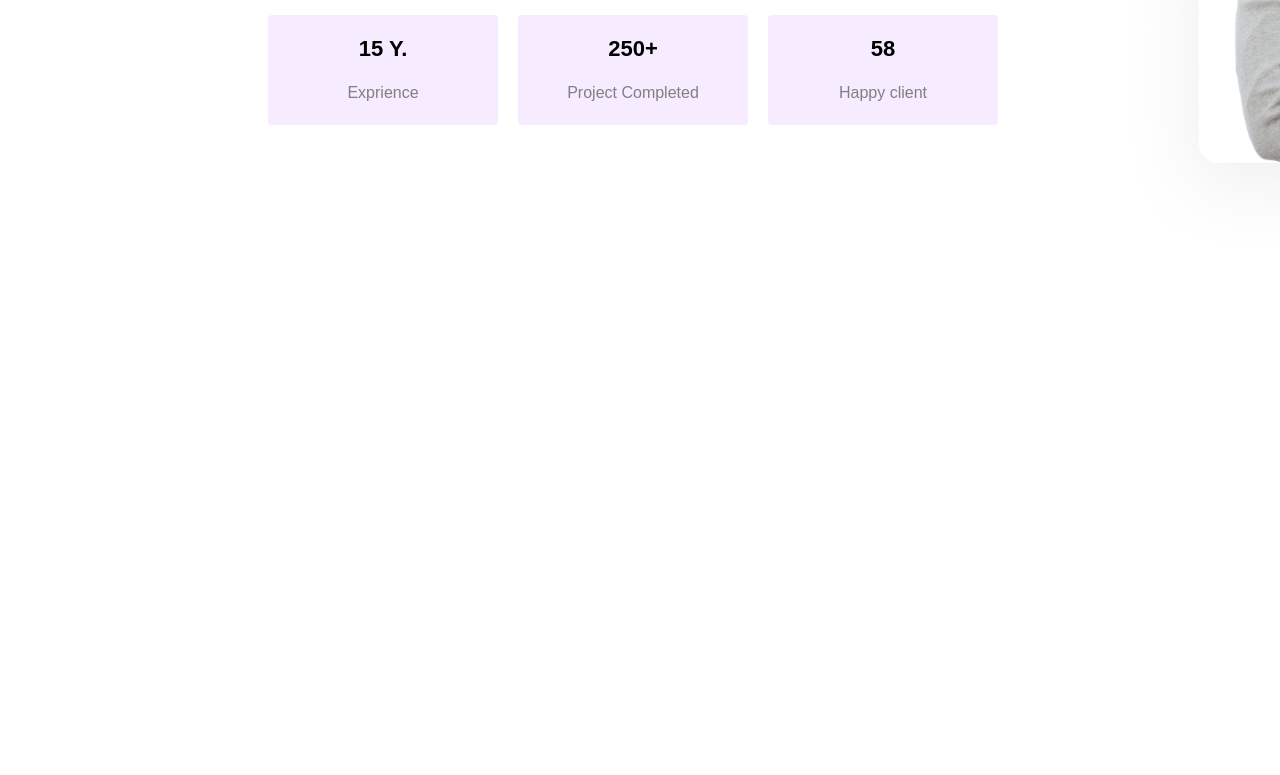
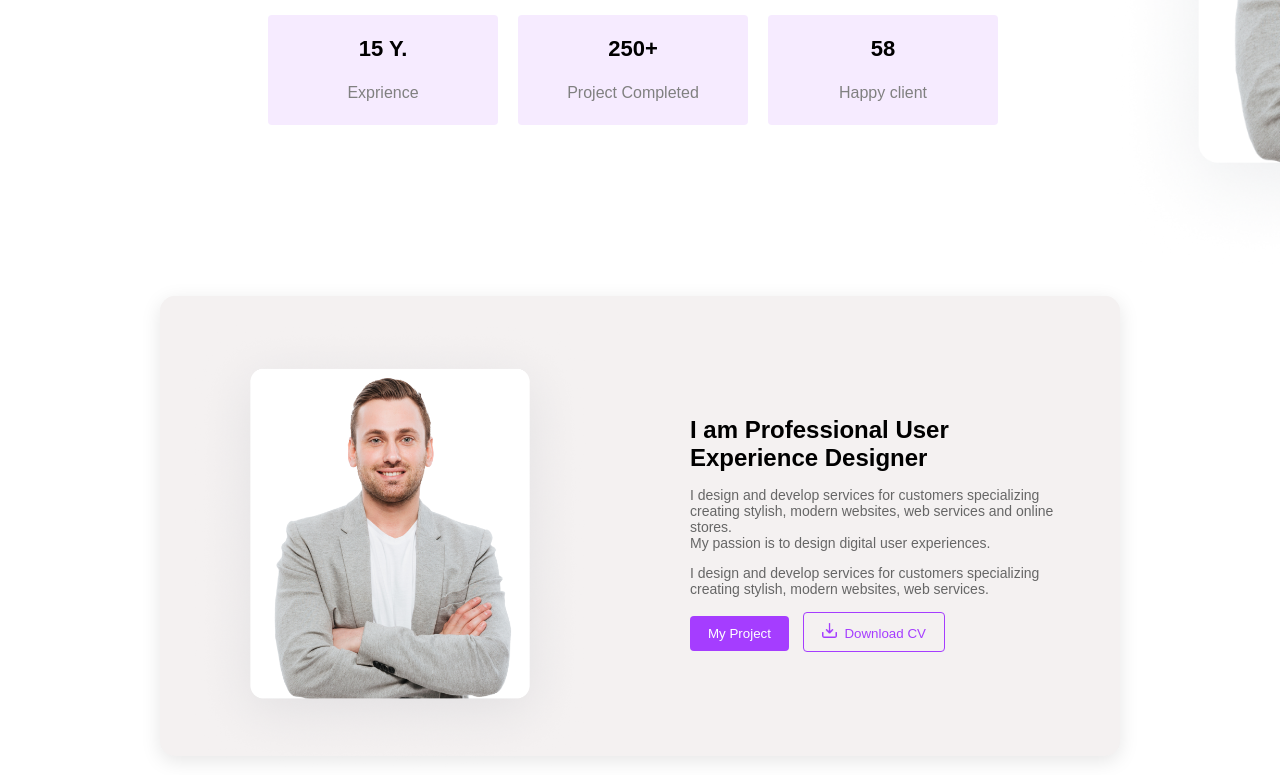
Before and after one commit to rahmuma/Rahmuma-portfolio-demo, a plain HTML site: page index.html in a window 1280 px wide. Shown: the part 542-1317 px from the top of the page. Before the commit the page ends 826 px from the top, so only its background shows below. Drawn offline with Linux system fonts and the light colour scheme.

Commit message:
first commit

```diff
--- a/index.html
+++ b/index.html
@@ -16,7 +16,8 @@
         <div class="nav-bar">
 
             <div class="h2">
-                <img class="logo" src="/src/img/926e158f-08b3-471a-83e3-2de101f32feb-removebg-preview.png" alt="">
+                <img class="logo" src="/src/img/926e158f-08b3-471a-83e3-2de101f32feb-removebg-preview.png"
+                alt="">
                 <h2>Rahmuma</h2>
             </div>
 
@@ -71,6 +72,43 @@
 
      </section>
 
+     <!-- pg-2 -->
+
+     <div class="main-container">
+
+    <div class="card">
+
+        <!-- LEFT IMG -->
+        <div class="left">
+            <img src="/src/img/unsplash_wKOKidNT14w.png" alt="profile">
+        </div>
+
+        <!-- RIGHT TEXT -->
+        <div class="right">
+            <h2>I am Professional User <br> Experience Designer</h2>
+
+            <p>
+                I design and develop services for customers specializing <br>
+                creating stylish, modern websites, web services and online stores. <br>
+                My passion is to design digital user experiences.
+            </p>
+
+            <p>
+                I design and develop services for customers specializing <br>
+                creating stylish, modern websites, web services.
+            </p>
+
+            <div class="buttons">
+                <button class="btn1">My Project</button>
+                <button class="btn2"><img id="icon" src="/src/icon/Vector.png" alt="">Download CV</button>
+            </div>
+        </div>
+
+    </div>
+
+     </div>
+
+
 </body>
 
 </html>
--- a/style.css
+++ b/style.css
@@ -1,12 +1,22 @@
 .font-type{
     font-family: sans-serif;
 }
+
+/* nav-bar */
 
 .nav-bar{
     display: flex;
     justify-content: space-between;
     padding:30px 80px;
 }
+
+.h2{
+    color:rgb(12, 12, 12);
+    display: flex;
+    margin-left: 80px;
+    padding-left: 70px;
+}
+
 .menu{
     display: flex;
     justify-content: space-between;
@@ -16,14 +26,6 @@
     font-size: 16px;
     margin-right: 100px;
 }
-
-.h2{
-    color:rgb(12, 12, 12);
-    display: flex;
-    margin-left: 80px;
-    padding-left: 70px;
-}
-
 
 .logo{
     width: 40px;
@@ -43,9 +45,7 @@
     font-size: 18px;
 }
 
-.hero-state{
-    display: flex;
-}
+/* hero-section */
 
 .hero{
     display: flex;
@@ -56,12 +56,17 @@
     margin-top: 100px;
 }
 
-#p{
-    color: gray;
+.text{
+    margin-left: 3px;
+    margin-bottom: 35px;
 }
 
 #h1{
     font-size: 40px;
+}
+
+#p{
+    color: gray;
 }
 
 .btn-1{
@@ -74,12 +79,11 @@
     height: 50px;
 }
 
-.text{
-    margin-left: 3px;
-    margin-bottom: 35px;
+/* hero-state */
 
+.hero-state{
+    display: flex;
 }
-
 
 .item-state{
     background-color: rgba(237, 216, 255, 0.5);
@@ -102,7 +106,87 @@
     margin-top: 1px;
 }
 
+/* subject */
+
 .main-img img{
     width: 600px;
     margin-left: 100px;
 }
+
+/* pg-2 */
+
+.main-container {
+    display: flex;
+    justify-content: center;
+    align-items: center;
+    margin-top: 20px;
+}
+
+/* CARD */
+.card {
+    width: 900px;
+    height: 400px;
+    background: hsl(0, 13%, 95%);
+    border-radius: 15px;
+    padding: 30px;
+    display: flex;
+    gap: 50px;
+    box-shadow: 0 5px 20px rgba(0,0,0,0.1);
+}
+
+/* LEFT IMG */
+.left {
+    text-align: center;
+}
+
+.left img {
+    width: 400px;
+    height: 450px;
+    border-radius: 10px;
+    margin-top: -5px;
+}
+
+
+/* RIGHT text */
+.right{
+    margin-left: 50px;
+    margin-top: 70px;
+}
+
+.right h2 {
+    font-size: 24px;
+    margin-bottom: 15px;
+}
+
+.right p {
+    font-size: 14px;
+    color: #666;
+    margin-bottom: 10px;
+}
+
+/* BUTTONS */
+.buttons {
+    margin-top: 15px;
+}
+
+button {
+    padding: 10px 18px;
+    border: none;
+    border-radius: 4px;
+    margin-right: 10px;
+}
+
+.btn1 {
+    background: rgba(165,61,255,1);
+    color: white;
+}
+
+.btn2 {
+    background: transparent;
+    border: 1px solid rgba(165,61,255,1);
+    color: rgba(165,61,255,1);
+}
+#icon{
+    margin-right: 7px;
+    width: 15px;
+}
```
Also changed, not shown: src/icon/Vector.png (added).
